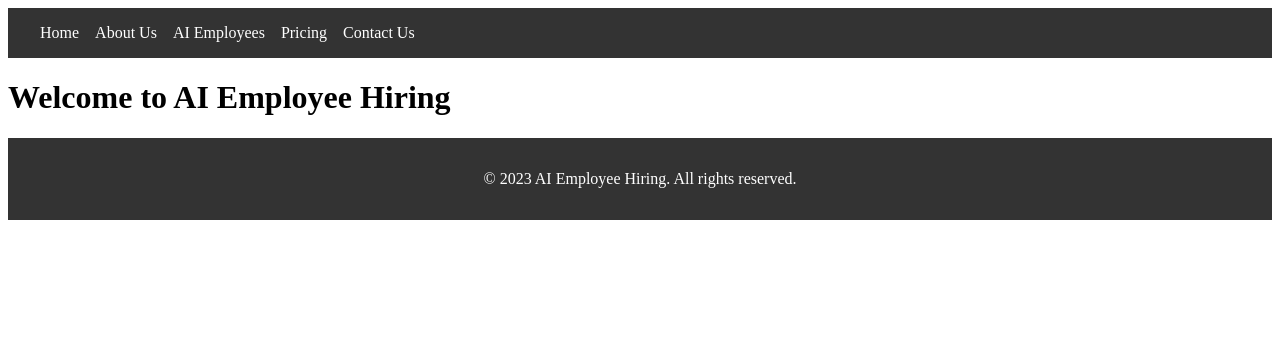
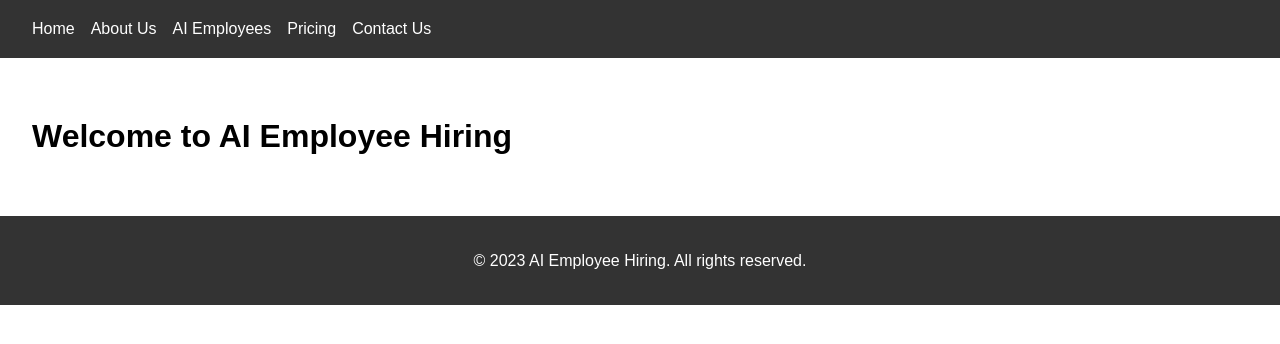
Before and after one commit to NixonDash/ai-employee-hiring, a Next.js app: page / in a window 1280 px wide. Shown: the top 344 px of the page. Built offline with nearby package versions, Linux system fonts and the light colour scheme.

Commit message:
Update _base.css

```diff
--- a/public/styles/partials/_base.css
+++ b/public/styles/partials/_base.css
@@ -1,5 +1,26 @@
 /* public/styles/partials/_base.css */
-/* ... other existing styles ... */
+
+body {
+  margin: 0;
+  font-family: Arial, sans-serif;
+  line-height: 1.6;
+}
+
+main {
+  padding: 2rem;
+}
+
+h1 {
+  font-size: 2rem;
+}
+
+h2 {
+  font-size: 1.5rem;
+}
+
+p {
+  margin-bottom: 1rem;
+}
 
 /* Add this media query */
 @media (max-width: 768px) {
```
